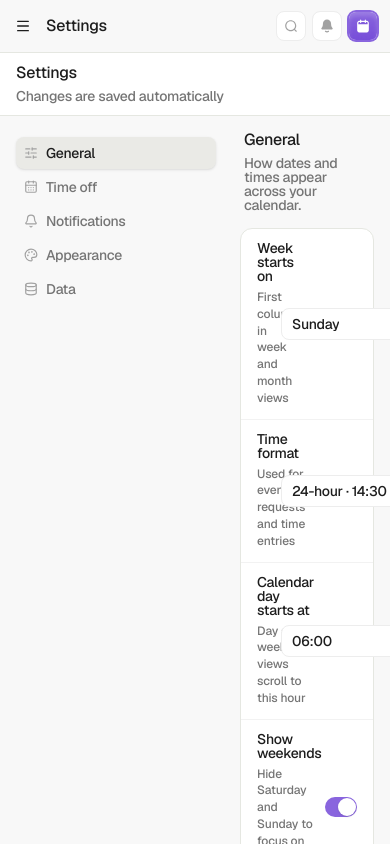
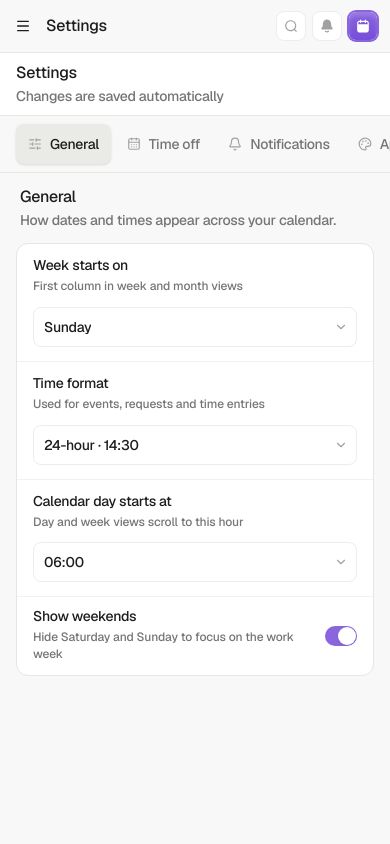
Before and after one commit to Rahul96A/calender-app-design, a Next.js app: page /settings in a window 390 px wide. Built offline with nearby package versions, Linux system fonts and the light colour scheme.

Commit message:
feat: make Settings responsive
Section tabs become a sticky horizontal pill bar on phones and controls
drop under their labels at full width.

```diff
--- a/src/components/pages/settings/settings-page.tsx
+++ b/src/components/pages/settings/settings-page.tsx
@@ -62,19 +62,29 @@ export function SettingsPage() {
   return (
     <PageRoot>
       <PageHeader title="Settings" description="Changes are saved automatically" />
+      {/* md+: vertical tab rail beside the panel. Phones: a sticky, horizontally scrolling tab bar above it. */}
       <Tabs
         value={tab}
         onValueChange={setTab}
         orientation="vertical"
-        className="mx-auto w-full max-w-[960px] flex-row items-start gap-6 p-4"
+        className="mx-auto w-full max-w-[960px] flex-col gap-4 p-4 md:flex-row md:items-start md:gap-6"
       >
-        <TabsList className="sticky top-[84px] h-fit w-[200px] shrink-0 gap-0.5 bg-transparent p-0">
+        <TabsList
+          className={cn(
+            "h-fit shrink-0 gap-0.5 bg-transparent p-0 md:sticky md:top-[84px] md:w-[200px]",
+            "max-md:sticky max-md:top-0 max-md:z-10 max-md:-mx-4 max-md:-mt-4 max-md:w-auto max-md:flex-row! max-md:justify-start max-md:gap-1 max-md:overflow-x-auto max-md:overscroll-x-contain max-md:rounded-none max-md:border-b max-md:border-hairline max-md:bg-app max-md:px-4 max-md:py-2",
+            "[scrollbar-width:none] [&::-webkit-scrollbar]:hidden",
+          )}
+        >
           {TABS.map(({ value, label, icon: Glyph }) => (
             <TabsTrigger
               key={value}
               value={value}
+              // Keep a tapped, half-hidden tab fully in view.
+              onClick={(e) => e.currentTarget.scrollIntoView({ block: "nearest", inline: "nearest" })}
               className={cn(
                 "t-14 salt h-8 w-full flex-none justify-start gap-2 rounded-lg border-0 px-2 text-[14px] text-fg-2 after:hidden",
+                "max-md:h-10 max-md:w-auto! max-md:px-3",
                 "hover-fine:bg-hover hover-fine:text-fg data-active:bg-selected data-active:text-fg data-active:shadow-none",
                 "dark:data-active:border-transparent dark:data-active:bg-selected",
                 "focus-visible:border-transparent focus-visible:outline-none focus-visible:ring-2 focus-visible:ring-brand/40",
@@ -85,7 +95,7 @@ export function SettingsPage() {
             </TabsTrigger>
           ))}
         </TabsList>
-        <div className="min-w-0 flex-1">
+        <div className="min-w-0 md:flex-1">
           <TabsContent value="general">
             <GeneralTab />
           </TabsContent>
@@ -121,26 +131,44 @@ function Panel({ title, description, children }: { title: string; description: s
   );
 }
 
+/** Phones: selects and buttons grow to 40px touch targets (and fill the row when stacked). */
+const TOUCH_CONTROL = "max-md:h-10!";
+
 function Row({
   title,
   description,
   htmlFor,
+  stack = false,
   children,
 }: {
   title: string;
   description?: React.ReactNode;
   htmlFor?: string;
+  /** Put the control under the label on phones (selects, steppers, buttons); switches stay inline. */
+  stack?: boolean;
   children: React.ReactNode;
 }) {
   return (
-    <div className="flex min-h-[68px] items-center gap-6 px-4 py-3">
+    <div
+      className={cn(
+        "flex min-h-[68px] items-center gap-4 px-4 py-3 sm:gap-6",
+        stack && "max-sm:flex-col max-sm:items-stretch max-sm:gap-3 max-sm:py-3.5",
+      )}
+    >
       <div className="grid min-w-0 flex-1 gap-1.5">
         <label htmlFor={htmlFor} className="t-14 text-fg">
           {title}
         </label>
         {description ? <p className="t-12 leading-[1.4] text-fg-2">{description}</p> : null}
       </div>
-      <div className="flex shrink-0 items-center gap-2">{children}</div>
+      <div
+        className={cn(
+          "flex shrink-0 items-center gap-2",
+          stack && "max-sm:*:flex-1",
+        )}
+      >
+        {children}
+      </div>
     </div>
   );
 }
@@ -151,12 +179,12 @@ function GeneralTab() {
   const [settings, set] = useSettings();
   return (
     <Panel title="General" description="How dates and times appear across your calendar.">
-      <Row title="Week starts on" description="First column in week and month views" htmlFor="st-week">
+      <Row title="Week starts on" description="First column in week and month views" htmlFor="st-week" stack>
         <Select
           value={String(settings.weekStartsOn)}
           onValueChange={(v) => set("weekStartsOn", Number(v) as 0 | 1)}
         >
-          <SelectTrigger id="st-week" className="w-40">
+          <SelectTrigger id="st-week" className={cn("w-40", TOUCH_CONTROL)}>
             <SelectValue />
           </SelectTrigger>
           <SelectContent>
@@ -165,9 +193,9 @@ function GeneralTab() {
           </SelectContent>
         </Select>
       </Row>
-      <Row title="Time format" description="Used for events, requests and time entries" htmlFor="st-time">
+      <Row title="Time format" description="Used for events, requests and time entries" htmlFor="st-time" stack>
         <Select value={settings.timeFormat} onValueChange={(v) => set("timeFormat", v as Settings["timeFormat"])}>
-          <SelectTrigger id="st-time" className="w-40">
+          <SelectTrigger id="st-time" className={cn("w-40", TOUCH_CONTROL)}>
             <SelectValue />
           </SelectTrigger>
           <SelectContent>
@@ -176,9 +204,9 @@ function GeneralTab() {
           </SelectContent>
         </Select>
       </Row>
-      <Row title="Calendar day starts at" description="Day and week views scroll to this hour" htmlFor="st-start">
+      <Row title="Calendar day starts at" description="Day and week views scroll to this hour" htmlFor="st-start" stack>
         <Select value={String(settings.dayStartHour)} onValueChange={(v) => set("dayStartHour", Number(v))}>
-          <SelectTrigger id="st-start" className="w-40">
+          <SelectTrigger id="st-start" className={cn("w-40", TOUCH_CONTROL)}>
             <SelectValue />
           </SelectTrigger>
           <SelectContent className="max-h-72">
@@ -220,14 +248,14 @@ function Stepper({
   const invalid = text !== null && (text.trim() === "" || Number.isNaN(Number(text)) || Number(text) < min || Number(text) > max);
 
   return (
-    <div className="flex items-center gap-1">
-      <Button size="icon" aria-label={`Decrease ${label}`} disabled={value <= min} onClick={() => commit(value - 1)}>
+    <div className="flex items-center gap-1 max-sm:w-full">
+      <Button size="icon" className="max-md:size-10" aria-label={`Decrease ${label}`} disabled={value <= min} onClick={() => commit(value - 1)}>
         <MinusIcon className="text-icon" />
       </Button>
       <Input
         id={id}
         inputMode="numeric"
-        className="h-[30px] w-14 text-center tabular-nums"
+        className="h-[30px] w-14 text-center tabular-nums max-md:h-10 max-md:text-[16px] max-sm:flex-1"
         value={text ?? String(value)}
         aria-invalid={invalid || undefined}
         onChange={(e) => {
@@ -249,7 +277,7 @@ function Stepper({
           }
         }}
       />
-      <Button size="icon" aria-label={`Increase ${label}`} disabled={value >= max} onClick={() => commit(value + 1)}>
+      <Button size="icon" className="max-md:size-10" aria-label={`Increase ${label}`} disabled={value >= max} onClick={() => commit(value + 1)}>
         <PlusIcon className="text-icon" />
       </Button>
     </div>
@@ -267,7 +295,7 @@ function TimeOffTab() {
   return (
     <div className="grid gap-4">
       <Panel title="Time off" description="Your yearly allowance. Balances everywhere update instantly.">
-        <Row title="Contract days" description="Paid days off per calendar year (0–60)" htmlFor="st-contract">
+        <Row title="Contract days" description="Paid days off per calendar year (0–60)" htmlFor="st-contract" stack>
           <Stepper
             id="st-contract"
             label="contract days"
@@ -277,7 +305,7 @@ function TimeOffTab() {
             onChange={(v) => set("contractDays", v)}
           />
         </Row>
-        <Row title="Carryover days" description="Unused days brought over from last year (0–30)" htmlFor="st-carryover">
+        <Row title="Carryover days" description="Unused days brought over from last year (0–30)" htmlFor="st-carryover" stack>
           <Stepper
             id="st-carryover"
             label="carryover days"
@@ -288,8 +316,8 @@ function TimeOffTab() {
           />
         </Row>
       </Panel>
-      <div className="flex items-center gap-4 rounded-xl border border-hairline bg-app px-4 py-3.5">
-        <div className="grid flex-1 gap-1.5">
+      <div className="flex items-center gap-4 rounded-xl border border-hairline bg-app px-4 py-3.5 max-sm:flex-wrap max-sm:gap-3">
+        <div className="grid flex-1 gap-1.5 max-sm:basis-full">
           <span className="t-14 text-fg">
             {formatDays(total)} days this year · {formatDays(stats.available)} available
           </span>
@@ -298,8 +326,12 @@ function TimeOffTab() {
             {stats.holidays} public holidays never count
           </span>
         </div>
-        <Button onClick={() => openOverlay({ kind: "holidays" })}>Holidays</Button>
-        <Button onClick={() => openOverlay({ kind: "policy" })}>View policy</Button>
+        <Button className="max-md:h-10 max-sm:flex-1" onClick={() => openOverlay({ kind: "holidays" })}>
+          Holidays
+        </Button>
+        <Button className="max-md:h-10 max-sm:flex-1" onClick={() => openOverlay({ kind: "policy" })}>
+          View policy
+        </Button>
       </div>
     </div>
   );
@@ -389,7 +421,7 @@ function AppearanceTab() {
         <h3 className="t-16 text-fg">Appearance</h3>
         <p className="t-14 text-fg-2">Pick a theme for this browser. You can also toggle it from the sidebar.</p>
       </div>
-      <div className="grid grid-cols-2 gap-4" role="radiogroup" aria-label="Theme">
+      <div className="grid grid-cols-2 gap-3 sm:gap-4" role="radiogroup" aria-label="Theme">
         {(["light", "dark"] as const).map((t) => {
           const active = current === t;
           return (
@@ -451,15 +483,19 @@ function DataTab() {
 
   return (
     <Panel title="Data" description="Everything lives in this browser’s local storage.">
-      <Row title="Export data" description={counts}>
-        <Button onClick={exportJson}>
+      <Row title="Export data" description={counts} stack>
+        <Button onClick={exportJson} className={TOUCH_CONTROL}>
           <DownloadIcon className="text-icon" /> Export JSON
         </Button>
       </Row>
-      <Row title="Reset demo data" description="Restore the original sample events, requests and documents. This replaces your changes.">
+      <Row
+        title="Reset demo data"
+        description="Restore the original sample events, requests and documents. This replaces your changes."
+        stack
+      >
         <AlertDialog>
           <AlertDialogTrigger asChild>
-            <Button variant="destructive">
+            <Button variant="destructive" className={TOUCH_CONTROL}>
               <RotateCcwIcon /> Reset
             </Button>
           </AlertDialogTrigger>
@@ -472,8 +508,8 @@ function DataTab() {
               </AlertDialogDescription>
             </AlertDialogHeader>
             <AlertDialogFooter>
-              <AlertDialogCancel>Cancel</AlertDialogCancel>
-              <AlertDialogAction variant="destructive" onClick={() => resetDemoData()}>
+              <AlertDialogCancel className="max-sm:h-10">Cancel</AlertDialogCancel>
+              <AlertDialogAction variant="destructive" className="max-sm:h-10" onClick={() => resetDemoData()}>
                 Reset data
               </AlertDialogAction>
             </AlertDialogFooter>
```
